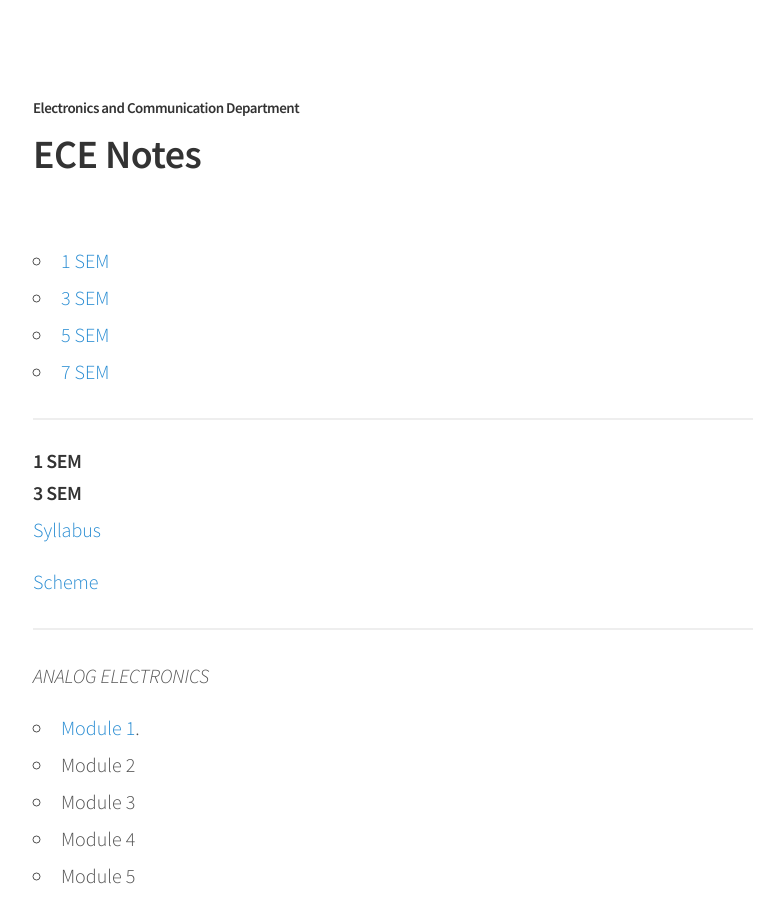
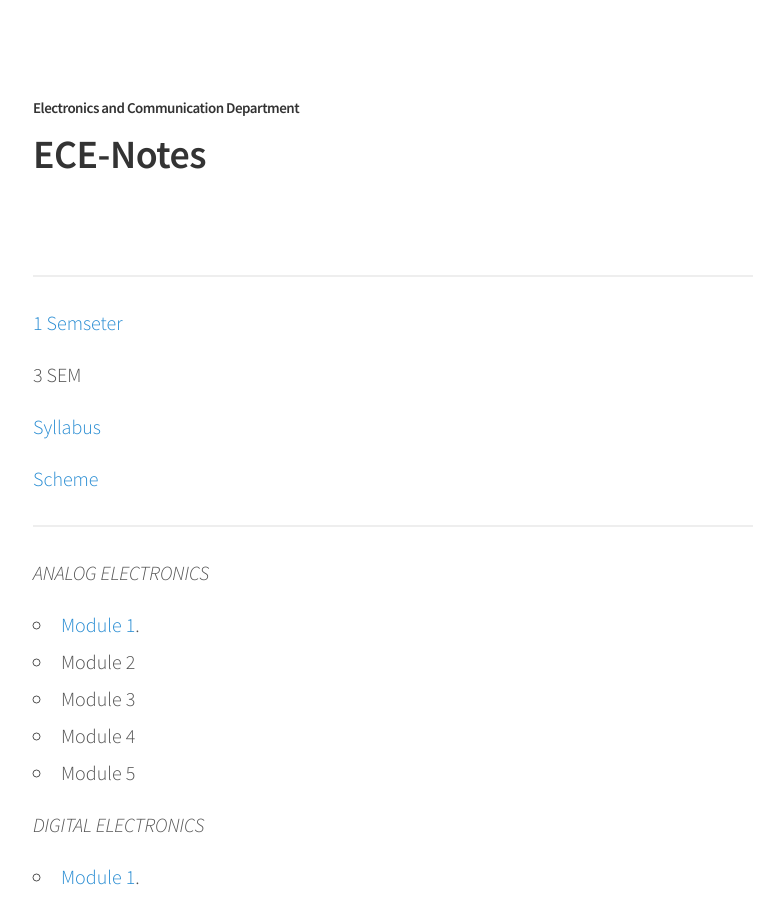
Before and after one commit to YoguBellad/TestGithub, a Jekyll site: the page built from _posts/2016-10-06-semsubj.md, in a window 1280 px wide and 900 px high. Shown: the whole window, without its empty margins (247-1031 px from the left). Built offline with Jekyll 4.4.1, drawn with Linux system fonts in a browser that asks for light colours.

Commit message:
sep pages3

```diff
--- a/_posts/2016-10-06-semsubj.md
+++ b/_posts/2016-10-06-semsubj.md
@@ -1,18 +1,14 @@
 ---
-title: "ECE Notes"
+title: "ECE-Notes"
 ---
 
 
-<nav class="toc" markdown="1">
-*
-{:toc}
-</nav>
 <hr>
 
 
-#### 1 SEM
+<a href="{{ site.baseurl }}/1">1 Semseter</a>
 
-#### 3 SEM
+3 SEM
 
 <a target="_blank" href="https://drive.google.com/file/d/0B9cqMjKT9M-dNFk0OXBEWUwzbzA/view?usp=sharing">Syllabus</a>
 
```
Also changed, not shown: _posts/1.md (renamed from _posts/3.md).
